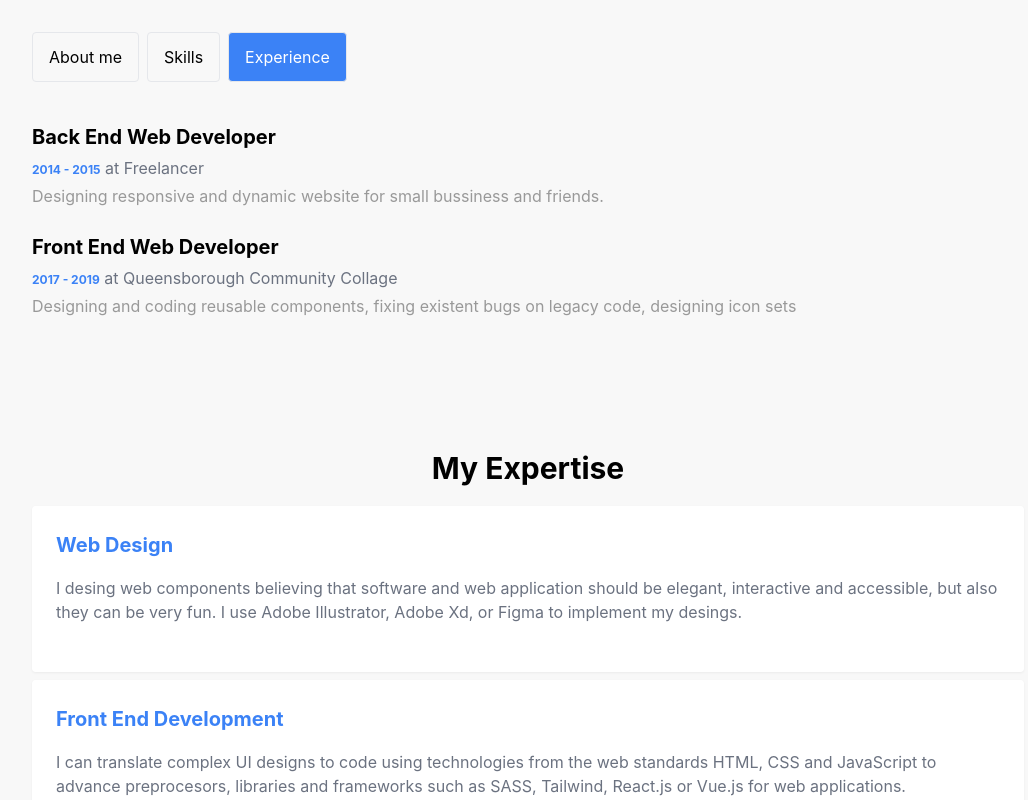
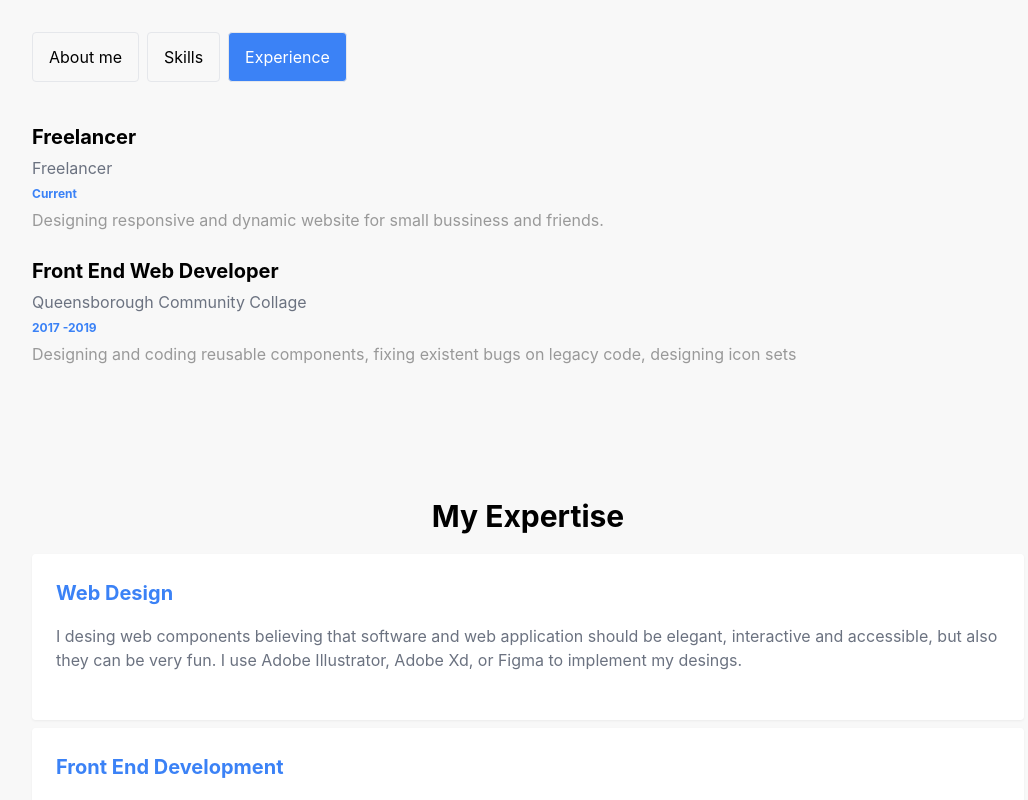
Before and after one commit to manuels-code/manuel-portfolio-website, a React (Create React App) app: page /tab-experience in a window 1280 px wide. Shown: the part 1220-2020 px from the top of the page, without its empty margins (112-1140 px from the left). Built offline with nearby package versions, Linux system fonts and the light colour scheme.

Commit message:
update text data

```diff
--- a/src/App.js
+++ b/src/App.js
@@ -10,17 +10,15 @@ import AboutTab from "./components/aboutTab.component";
 // Expertices Data
 const experienceList = [
   {
-    title: "Back End Web Developer",
-    startingDate: "2014",
-    endingDate: "2015",
+    title: "Freelancer",
+    period: "Current",
     company: "Freelancer",
     aboutThisJob:
       "Designing responsive and dynamic website for small bussiness and friends.",
   },
   {
     title: "Front End Web Developer",
-    startingDate: "2017",
-    endingDate: "2019",
+    period: "2017 -2019",
     company: "Queensborough Community Collage",
     aboutThisJob:
       "Designing and coding reusable components, fixing existent bugs on legacy code, designing icon sets ",
@@ -45,10 +43,10 @@ const skillsList = [
 const aboutTabData = {
   title: "My Story",
   titleDesc:
-    "I am from the Dominican Republic where I've live half of my life. I live now in the United States for about 15 years. In 2017 I joined the Queensborough Community College's marketing team, where my life as a web developer started to take shape and meaning. Maybe I could make it along, but I am glad I didn't. I am greaful to every member of that team because Thanks to these amazing people I have discover my passion not only for web development but my passion to create with others as a team.",
+    "I am from NY where I've live half of my life. I relocated to Dallas TX for about 2 years now. In 2017 I joined the Queensborough Community College's marketing team, where my life as a web developer started to take shape and meaning. I am greatful to every member from the team because thanks to these amazing people I have discovered my passion, not only for web development, but my passion on being a team player.",
   subtitle: "I do Web Development since 2017",
   subtitleDesc:
-    "In my time as a developer, I’ve done work both on premise and remote for colleges and companies to create web solutions for their businesses. I craft responsive, accessible sites built using HTML, CSS, SASS, and JavaScript  that are fast, friendly, and easy to use. I am growing my full-stack developer skillset with React, Next.js Vue.js, Nuxt.js, Express, Node.js and MondoDB in addition to my extensive front-end developer experience.",
+    "In my time as a developer, I’ve work both on premise and remote for colleges and companies to create web solutions for their businesses. I craft responsive, accessible sites built using HTML, CSS, SASS, and JavaScript  that are fast, friendly, and easy to use. I am growing my full-stack developer skillset with React, Next.js Vue.js, Nuxt.js, Express, Node.js and MondoDB in addition to my extensive front-end developer experience.",
 };
 
 function App() {
--- a/src/components/contact.component.jsx
+++ b/src/components/contact.component.jsx
@@ -8,9 +8,9 @@ const Contact = () => {
     <section>
       <Container>
         <h2>Contact Me</h2>
+          <h3>Am I Good Fit for Your Team?</h3>
         <p>
-          Lorem ipsum dolor sit, amet consectetur adipisicing elit. Eaque,
-          ipsum.
+          Let's get in touch. I am currently looking for a team  that cares about building quality products.
         </p>
         <Address />
         <ContactForm />
--- a/src/components/experienceTab.component.jsx
+++ b/src/components/experienceTab.component.jsx
@@ -1,21 +1,16 @@
 const ExperienceTab = ({ experienceList }) => {
   return (
     <div>
-      {experienceList.map(
-        ({ title, startingDate, endingDate, aboutThisJob, company }) => (
+      {experienceList.map(({ title, period, aboutThisJob, company }) => (
         <div key={title}>
           <h3 className="font-bold text-[20px] pb-1">{title}</h3>
           <p className="pb-1">
-              <span className="text-blue-500 font-bold text-xs">
-                {startingDate} - {endingDate}
-              </span>{" "}
-              at
-              <span> {company}</span>
+            <span className="block"> {company}</span>
+            <span className="text-blue-500 font-bold text-xs">{period}</span>
           </p>
           <p className="text-[#999] pb-6">{aboutThisJob}</p>
         </div>
-        )
-      )}
+      ))}
     </div>
   );
 };
--- a/src/components/skillsTab.component.jsx
+++ b/src/components/skillsTab.component.jsx
@@ -5,9 +5,9 @@ const SkillsTab = ({ skillsList }) => {
     <div>
       <h2 className="font-bold text-[30px] pb-6">Skills</h2>
       <p className="pb-6">
-      I am always learning new skills and at the same time I keep my current skills up to day with the new updates. At this time I am working.
+      I am always learning new skills, and at the same time I keep my current web development abilities up to date with the new updates. I am Currently in the process of learning advance Back-End techinques to build a solid set of skills.
       </p>
-      <h3>Technologies averaje per project</h3>
+      <h3>Technologies average per project</h3>
       {skillsList.map(({ title, percentage }) => <ProgressBar key={title} title={title} percentage={percentage} />)}
     </div>
   );
```
Lines whose indentation alone changed are shown as unchanged.
